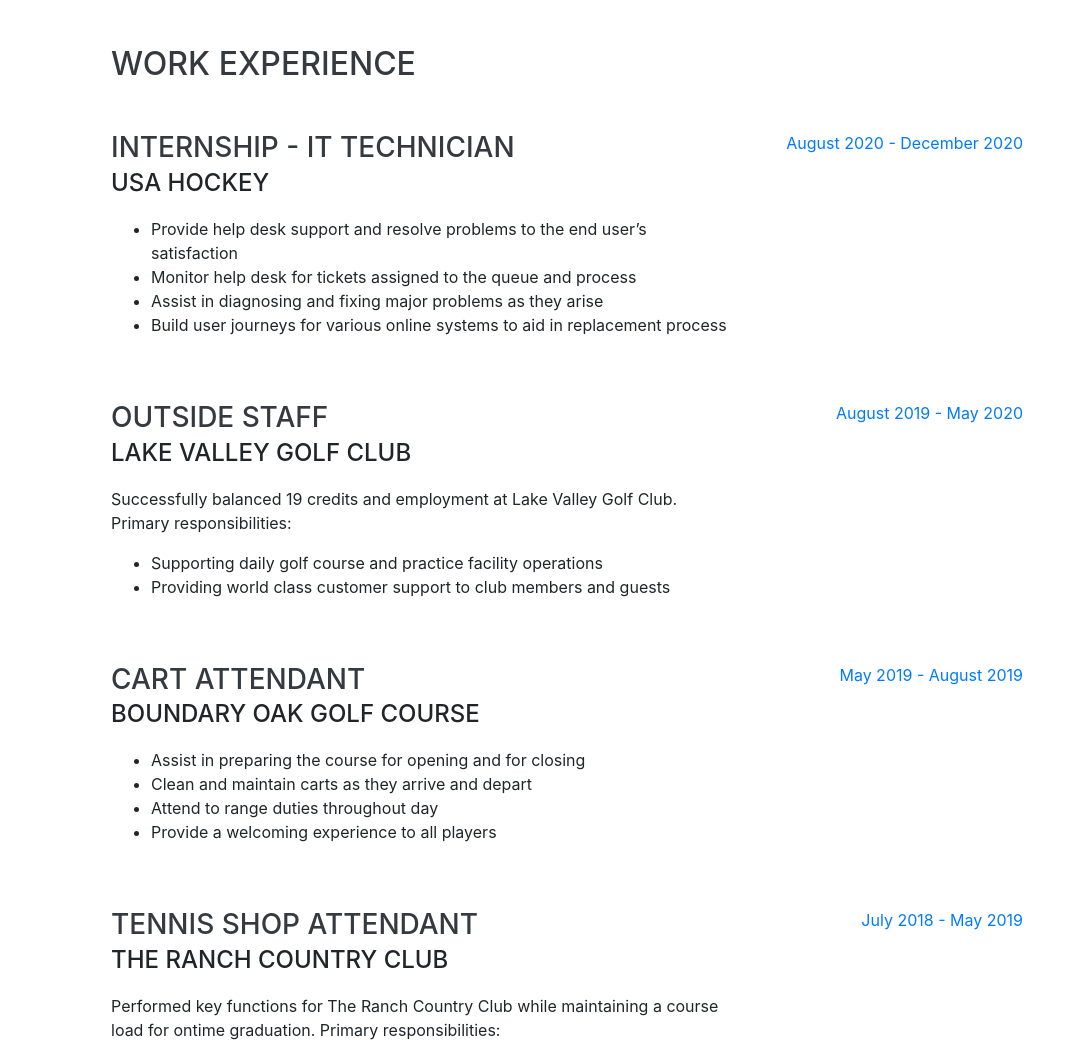
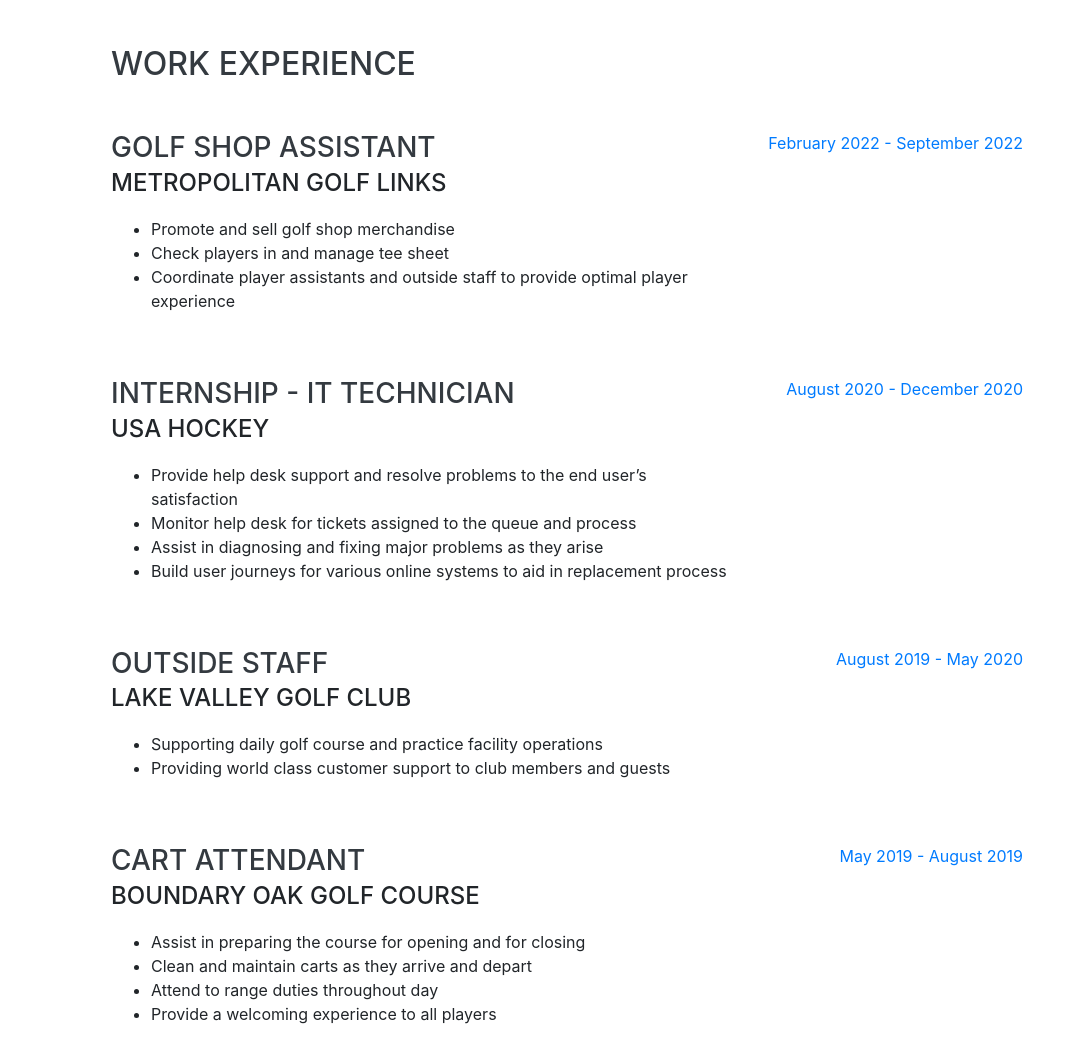
Before and after one commit to jakeshay/jakeshay.github.io, a website with bundled scripts: page index.html in a window 1280 px wide. Shown: the part 804-1849 px from the top of the page, without its empty margins (209-1280 px from the left). Built offline with nearby package versions, Linux system fonts and the light colour scheme; a web font is replaced by a local one.

Commit message:
update 1/1/23

```diff
--- a/index.html
+++ b/index.html
@@ -95,6 +95,20 @@
         <h2 class="mb-5">Work Experience</h2>
         <div class="resume-item d-flex flex-column flex-md-row justify-content-between mb-5">
           <div class="resume-content">
+            <h3 class="mb-0">Golf Shop Assistant</h3>
+            <div class="subheading mb-3">Metropolitan Golf Links</div>
+            <ul>
+              <li>Promote and sell golf shop merchandise</li>
+              <li>Check players in and manage tee sheet</li>
+              <li>Coordinate player assistants and outside staff to provide optimal player experience</li>
+            </ul>
+          </div>
+          <div class="resume-date text-md-right">
+            <span class="text-primary">February 2022 - September 2022</span>
+          </div>
+        </div>
+        <div class="resume-item d-flex flex-column flex-md-row justify-content-between mb-5">
+          <div class="resume-content">
             <h3 class="mb-0">Internship - IT Technician</h3>
             <div class="subheading mb-3">USA Hockey</div>
             <ul>
@@ -112,7 +126,6 @@
           <div class="resume-content">
             <h3 class="mb-0">Outside Staff</h3>
             <div class="subheading mb-3">Lake Valley Golf Club</div>
-            <p>Successfully balanced 19 credits and employment at Lake Valley Golf Club. Primary responsibilities:</p>
             <ul>
               <li>Supporting daily golf course and practice facility operations</li>
               <li>Providing world class customer support to club members and guests</li>
@@ -141,7 +154,6 @@
           <div class="resume-content">
             <h3 class="mb-0">Tennis Shop Attendant</h3>
             <div class="subheading mb-3">The Ranch Country Club</div>
-            <p>Performed key functions for The Ranch Country Club while maintaining a course load for ontime graduation. Primary responsibilities:</p>
             <ul>
               <li>Track, record, and audit daily sales and transaction data</li>
               <li>Maximize the guest experience and oversee facility booking system</li>
```
Also changed, not shown: 1 other file.
